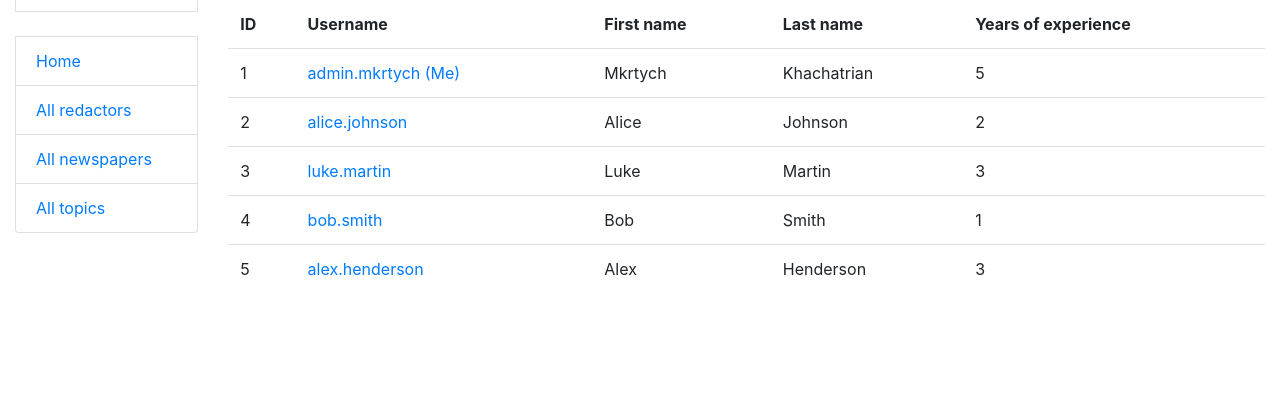
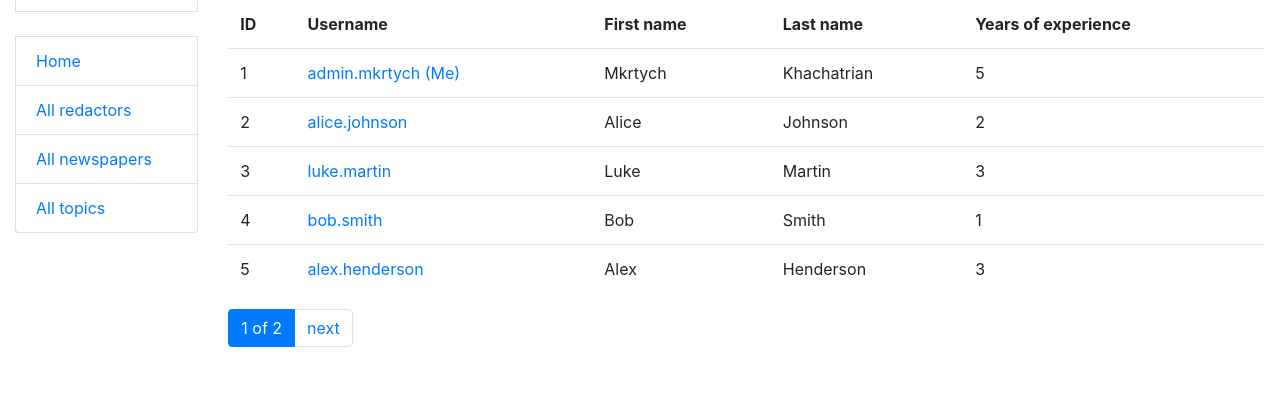
Before and after one commit to MkrtychKhachatrian/newspaper-agency, a Django app: page /redactors/ in a window 1280 px wide. Shown: the part 111-504 px from the top of the page. Run offline with Django 4.2, Linux system fonts and the light colour scheme; a user stored in the database is signed in; data comes from the database, SQL or seed files in the repository; both versions use the stored data as it was after the commit; some libraries are stand-ins or nearby versions.

Commit message:
Feat: add pagination & custom template tag

```diff
--- /dev/null
+++ b/agency/templatetags/query_transform.py
@@ -0,0 +1,15 @@
+from django import template
+
+register = template.Library()
+
+
+@register.simple_tag
+def query_transform(request, **kwargs):
+    updated = request.GET.copy()
+    for key, value in kwargs.items():
+        if value is not None:
+            updated[key] = value
+        else:
+            updated.pop(key, 0)
+
+    return updated.urlencode()
--- a/templates/base.html
+++ b/templates/base.html
@@ -28,6 +28,9 @@
 
             {% block content %}{% endblock %}
 
+            {% block pagination %}
+                {% include "includes/pagination.html" %}
+            {% endblock %}
 
         </div>
     </div>
--- /dev/null
+++ b/templates/includes/pagination.html
@@ -0,0 +1,18 @@
+{% load query_transform %}
+{% if is_paginated %}
+  <ul class="pagination">
+    {% if page_obj.has_previous %}
+      <li class="page-item">
+        <a href="?{% query_transform request page=page_obj.previous_page_number %}" class="page-link">prev</a>
+      </li>
+    {% endif %}
+    <li class="page-item active">
+      <span class="page-link">{{ page_obj.number }} of {{ paginator.num_pages }}</span>
+    </li>
+    {% if page_obj.has_next %}
+      <li class="page-item">
+        <a href="?{% query_transform request page=page_obj.next_page_number %}" class="page-link">next</a>
+      </li>
+    {% endif %}
+  </ul>
+{% endif %}
```
Also changed, not shown: db.sqlite3.
